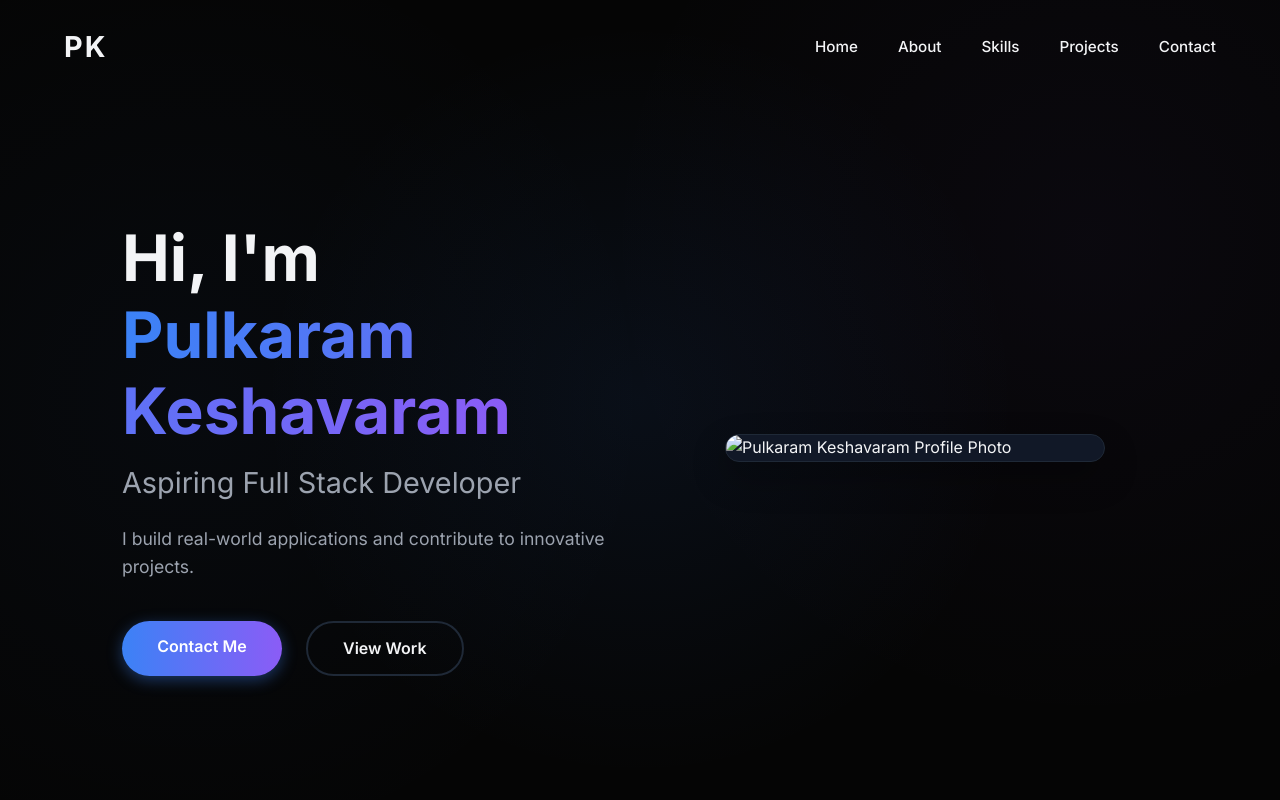
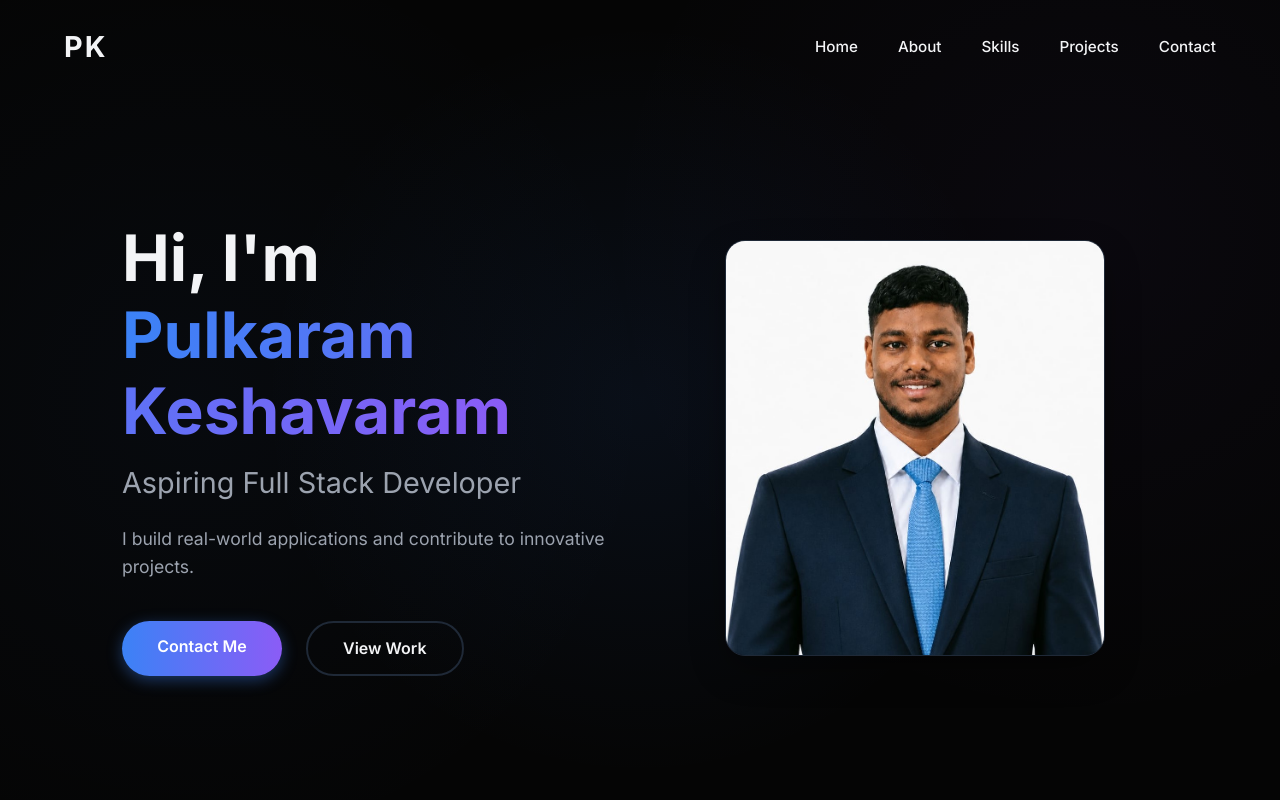
Before and after one commit to keshavv321/portfolio, a plain HTML site: page index.html in a window 1280 px wide. Shown: the top 800 px of the page. Drawn offline with Linux system fonts and the light colour scheme.

Commit message:
updated2

```diff
--- a/index.html
+++ b/index.html
@@ -39,7 +39,7 @@
                 </div>
             </div>
             <div class="hero-image">
-                <img src="./profile.png" alt="Pulkaram Keshavaram Profile Photo">
+                <img src="./profile.jpeg" alt="Pulkaram Keshavaram Profile Photo">
             </div>
         </div>
     </section>
```
